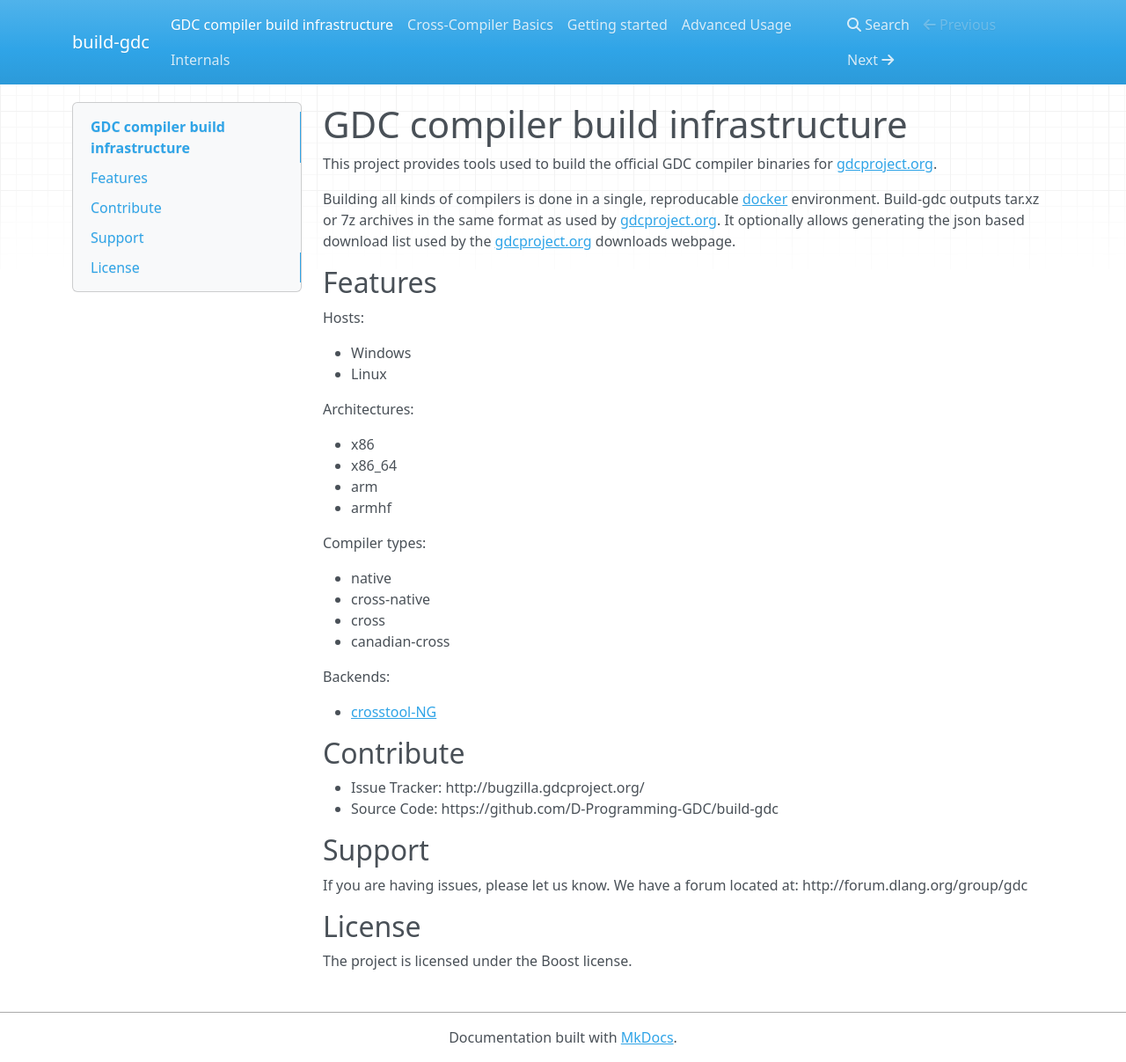
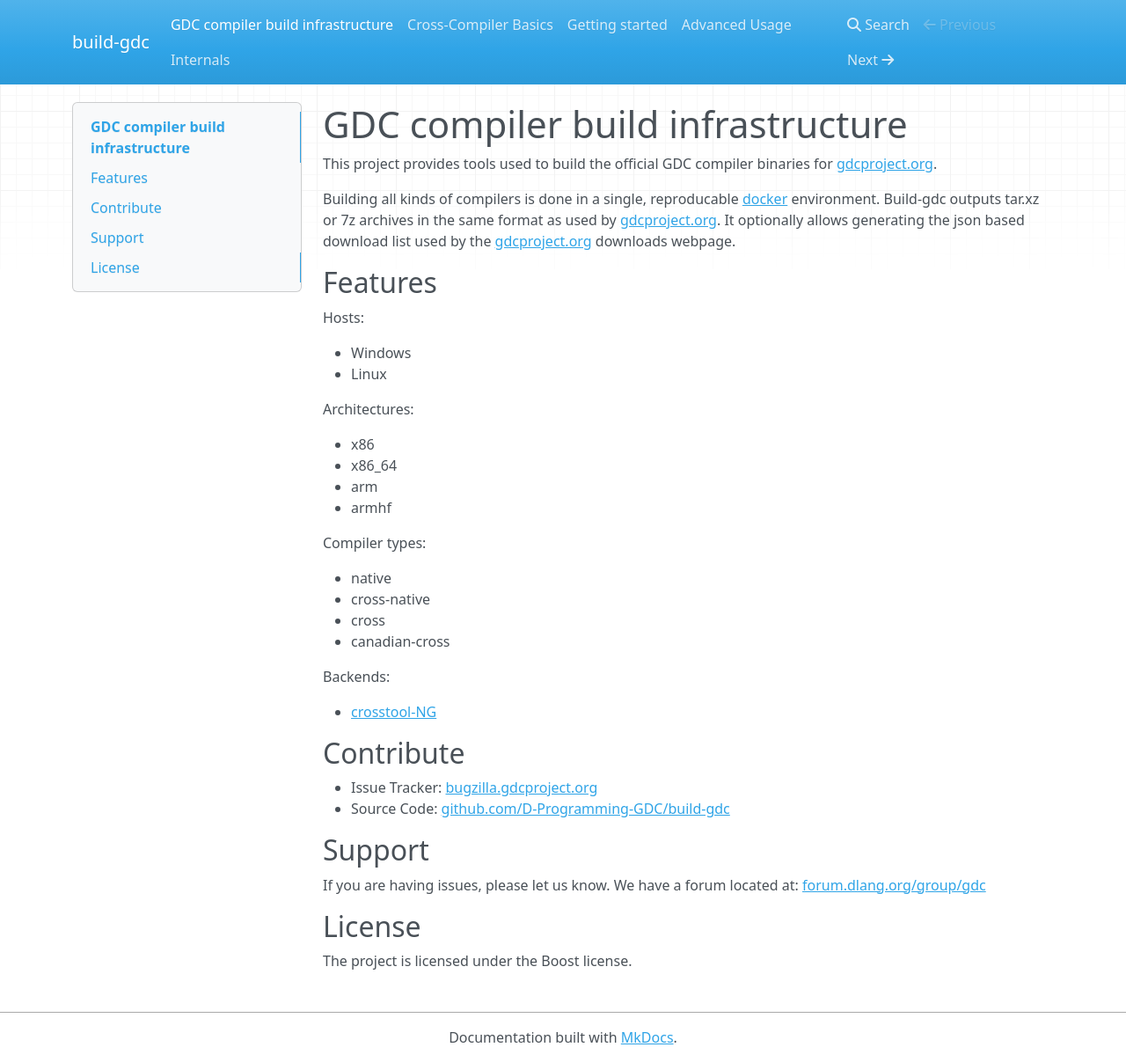
Before and after one commit to D-Programming-GDC/build-gdc, an MkDocs documentation site: the page built from docs/index.md, in a window 1280 px wide and 1207 px high. Shown: the whole window at 88% size. Built offline with MkDocs 1.6.1, drawn with Linux system fonts in a browser that asks for light colours; nearby versions of some CDN libraries; old or Windows-style settings are respelled for this version of MkDocs; part of the change alters nothing that is shown.

Commit message:
Docs: Add proper links

```diff
--- a/docs/index.md
+++ b/docs/index.md
@@ -41,13 +41,13 @@ Backends:
 Contribute
 ----------
 
-- Issue Tracker: http://bugzilla.gdcproject.org/
-- Source Code: https://github.com/D-Programming-GDC/build-gdc
+- Issue Tracker: [bugzilla.gdcproject.org][4]
+- Source Code: [github.com/D-Programming-GDC/build-gdc][5]
 
 Support
 -------
 If you are having issues, please let us know.
-We have a forum located at: http://forum.dlang.org/group/gdc
+We have a forum located at: [forum.dlang.org/group/gdc][6]
 
 License
 -------
@@ -59,3 +59,6 @@ The project is licensed under the Boost license.
 [1]: https://www.gdcproject.org/downloads/
 [2]: https://github.com/crosstool-ng/crosstool-ng
 [3]: https://docker.io/
+[4]: http://bugzilla.gdcproject.org/
+[5]: https://github.com/D-Programming-GDC/build-gdc
+[6]: http://forum.dlang.org/group/gdc
```
